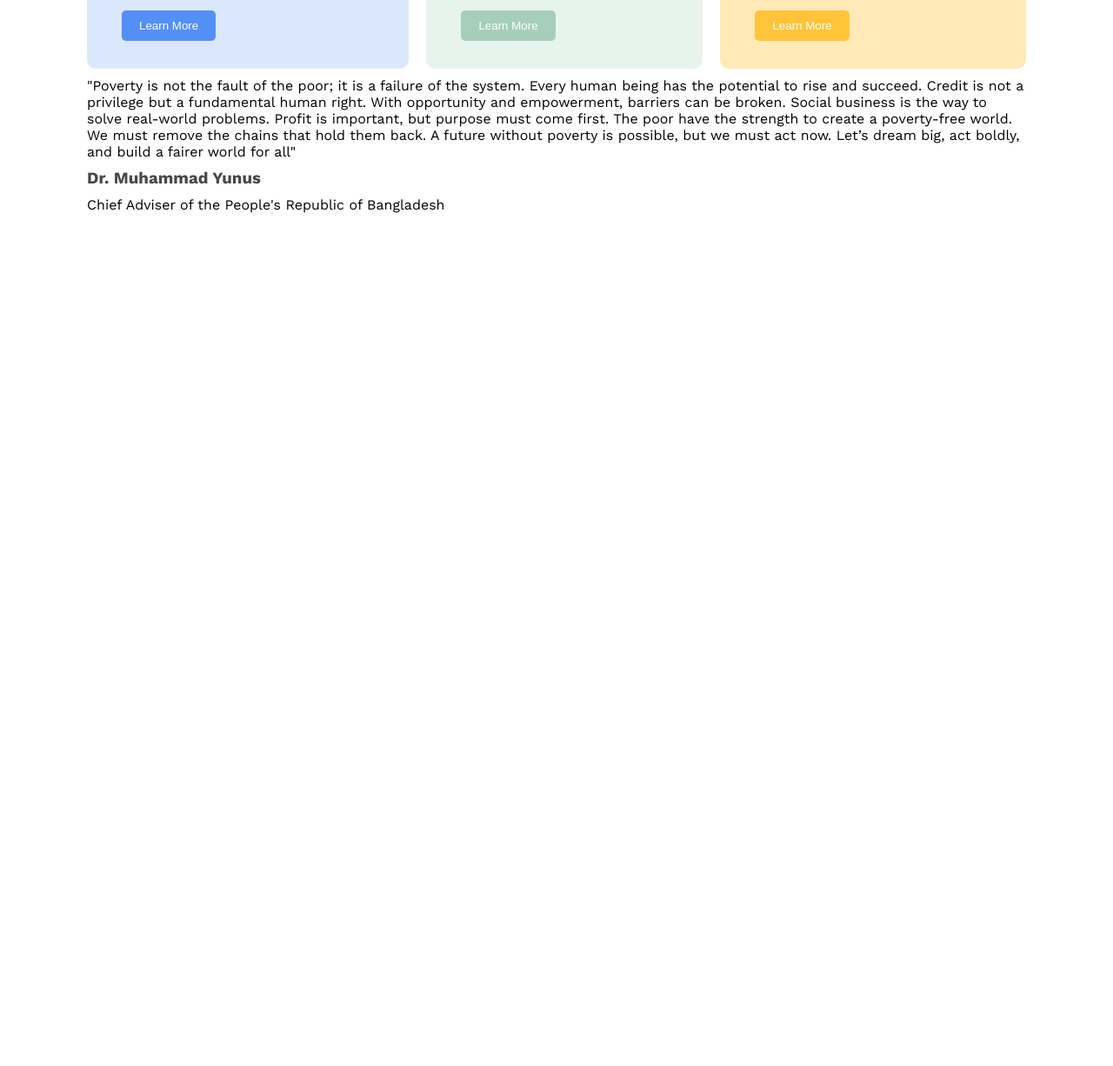
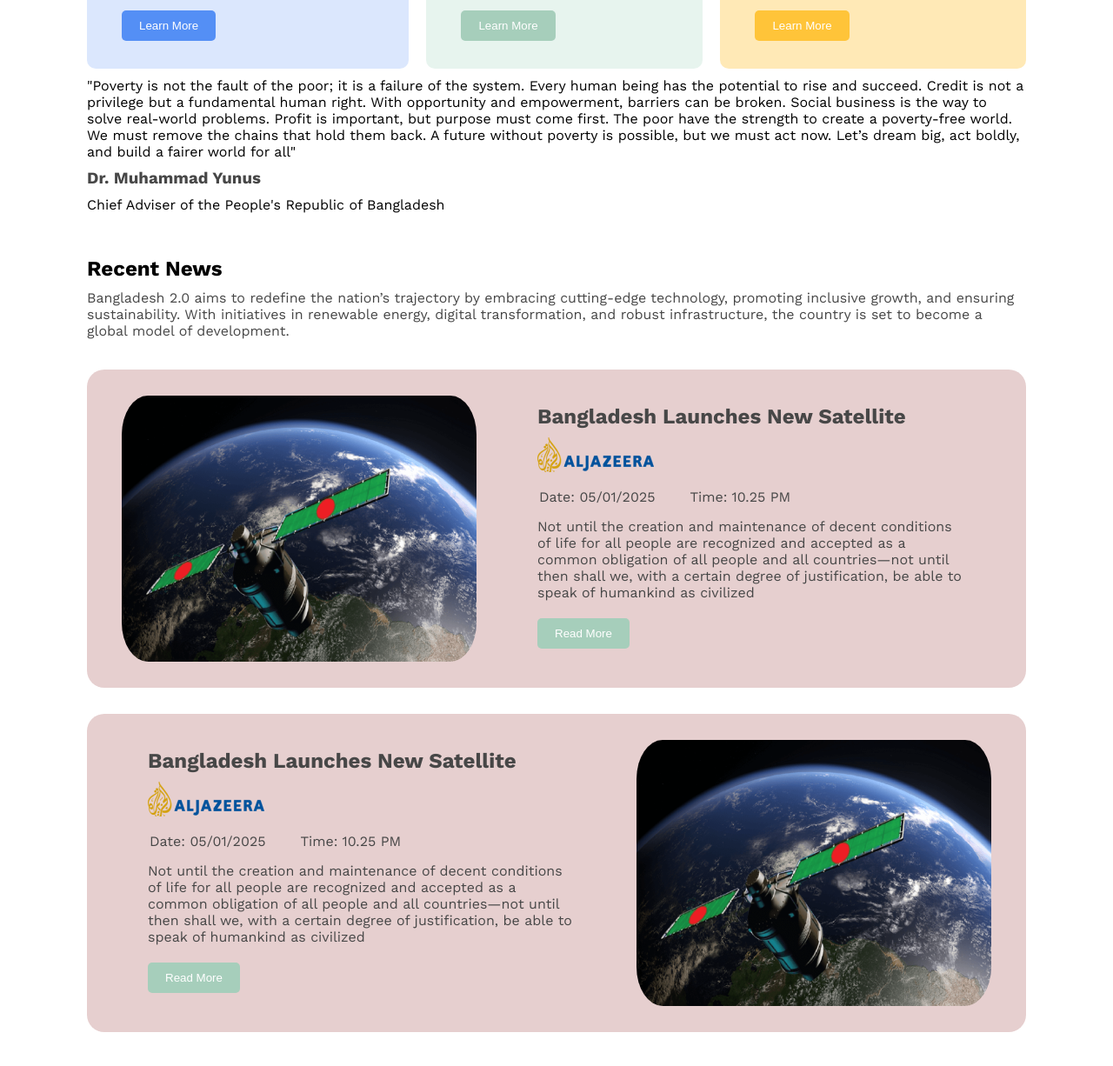
Before and after one commit to Nayem783982/assignment-1, a plain HTML site: page index.html in a window 1280 px wide. Shown: the part 1156-2382 px from the top of the page at 87% size. Before the commit the page ends 1436 px from the top, so only its background shows below. Drawn offline with nearby package versions, Linux system fonts and the light colour scheme.

Commit message:
add ne feacher

```diff
--- a/index.html
+++ b/index.html
@@ -68,6 +68,38 @@
             <h3 class="name dark-2">Dr. Muhammad Yunus</h3>
             <p>Chief Adviser of the People's Republic of Bangladesh</p>
         </section>
+        <section class="Recent-News">
+            <h2 >Recent News</h2>
+            <p class="dark-2">Bangladesh 2.0 aims to redefine the nation’s trajectory by embracing cutting-edge technology, promoting inclusive growth, and ensuring sustainability. With initiatives in renewable energy, digital transformation, and robust infrastructure, the country is set to become a global model of development.</p>
+            <div class="Recent-News-big-div">
+                <img  class="Recent-News-img" src="./assets/satelite.png" alt="">
+                <div class="padding-text">
+                    <h2 class="dark-2">Bangladesh Launches New Satellite</h2>
+                    <img src="./assets/al-jazeera.png" alt="">
+                    <div class="Recent-News-small-div">
+                        <p class="dark-2">Date: 05/01/2025</p>
+                        <p class="dark-2">Time: 10.25 PM</p>
+                    </div>
+                    <p class="dark-2">Not until the creation and maintenance of decent conditions of life for all people are recognized and accepted as a common obligation of all people and all countries—not until then shall we,
+                        with a certain degree of justification, be able to speak of humankind as civilized</p>
+                    <button class="btn-2">Read More</button>
+                </div>
+            </div>
+            <div class="Recent-News-big-div">
+                <div class="padding-text">
+                    <h2 class="dark-2">Bangladesh Launches New Satellite</h2>
+                    <img src="./assets/al-jazeera.png" alt="">
+                    <div class="Recent-News-small-div">
+                        <p class="dark-2">Date: 05/01/2025</p>
+                        <p class="dark-2">Time: 10.25 PM</p>
+                    </div>
+                    <p class="dark-2">Not until the creation and maintenance of decent conditions of life for all people are recognized and accepted as a common obligation of all people and all countries—not until then shall we,
+                        with a certain degree of justification, be able to speak of humankind as civilized</p>
+                    <button class="btn-2">Read More</button>
+                </div>
+                <img  class="Recent-News-img" src="./assets/satelite.png" alt="">
+            </div>
+        </section>
     </main>
     <footer>
 
--- a/styles/style.css
+++ b/styles/style.css
@@ -2,6 +2,7 @@
 *{
     margin: 0px;
     padding: 5px 20px;
+
 }
 
 .fila-sans-normal {
@@ -117,4 +118,26 @@ nav button{
     background-color: rgba(255, 0, 0, 0.719);
     color: rgb(9, 32, 9);
 }
-.
+/* style Recent-News */
+.Recent-News{
+    margin: 30px auto;
+}
+
+.Recent-News-big-div{
+    display: flex;
+    background-color: rgb(230, 207, 207);
+    border-radius: 20px;
+    margin: 30px 20px;
+}
+.Recent-News-small-div{
+    display: flex;
+    margin-left: -18px;
+
+}
+.Recent-News-img{
+    border-radius: 50px;
+    margin: 20px auto;
+}
+.padding-text{
+    padding: 30px;
+}
```
